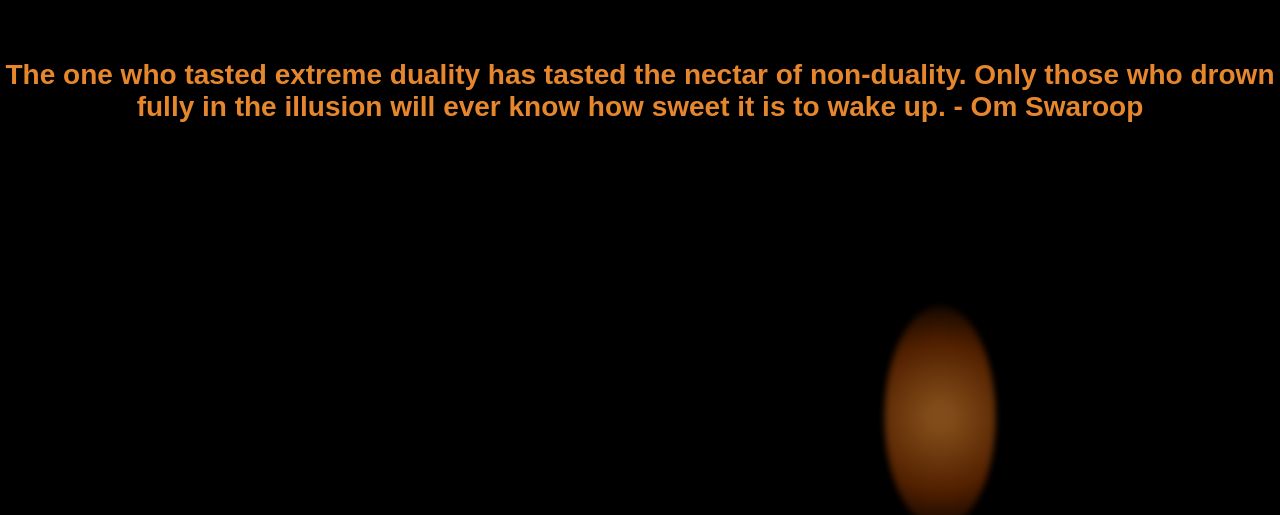
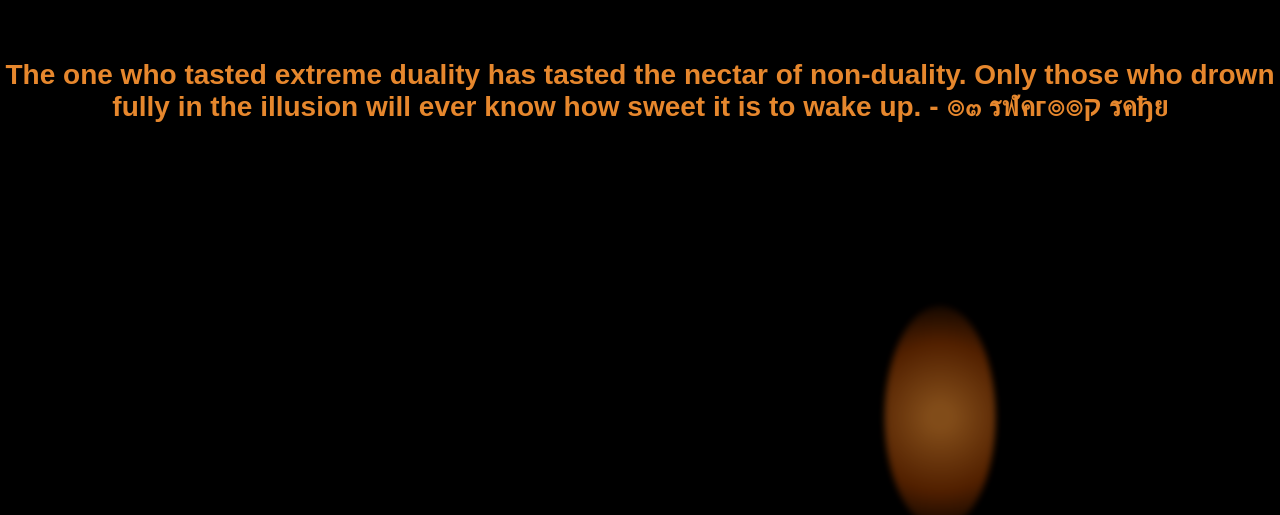
Before and after one commit to iOmswaroop/Pandabreath, a plain HTML site: page index.html in a window 1280 px wide. Shown: the top 515 px of the page. Drawn offline with Linux system fonts and the light colour scheme.

Commit message:
Update index.html

```diff
--- a/index.html
+++ b/index.html
@@ -88,7 +88,7 @@
 </head>
 <body>
 
-  <h1>The one who tasted extreme duality has tasted the nectar of non-duality. Only those who drown fully in the illusion will ever know how sweet it is to wake up. - Om Swaroop</h1>
+  <h1>The one who tasted extreme duality has tasted the nectar of non-duality. Only those who drown fully in the illusion will ever know how sweet it is to wake up. - ๏๓ รฬคг๏๏ק รคђย</h1>
   <div id="container"></div>
 
   <script>
```
